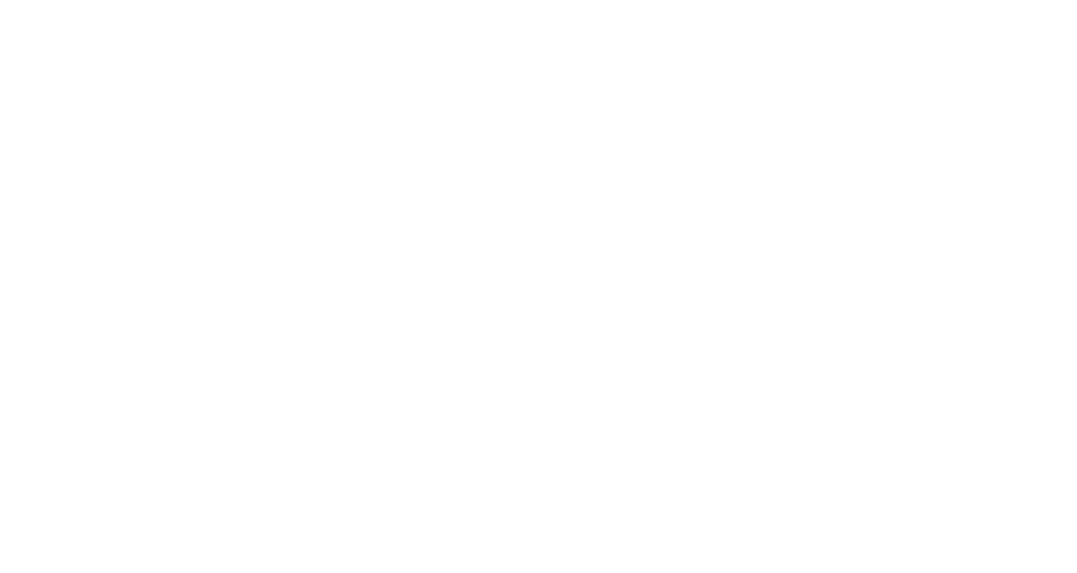
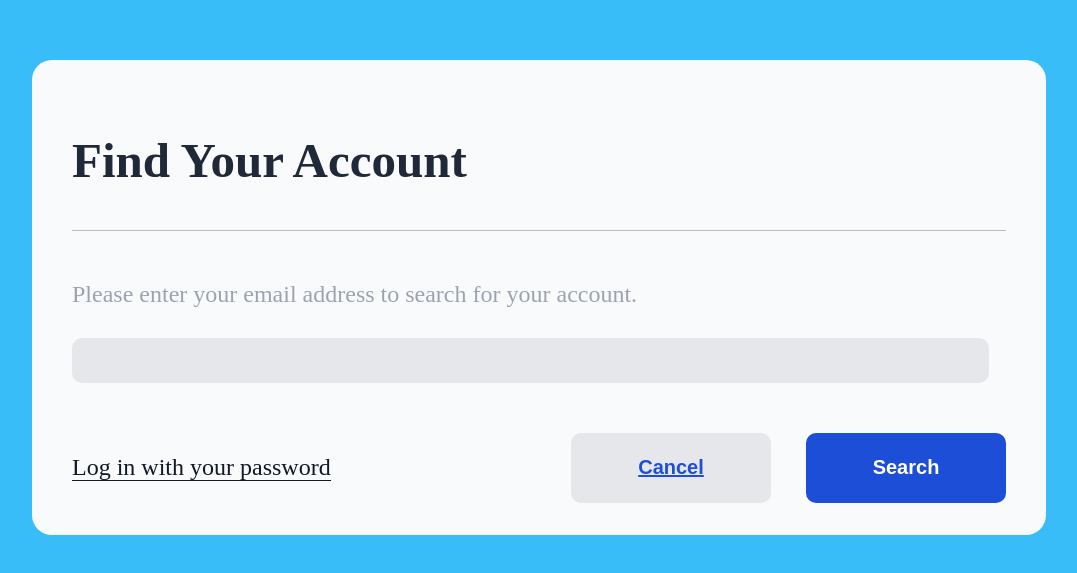
Before and after one commit to noureldinyahia88/Task-manager, a React (Create React App) app: page /forgetpassword in a window 1280 px wide. Before the commit this address had no page. Shown: the part 103-676 px from the top of the page, without its empty margins (101-1178 px from the left). Built offline with nearby package versions, Linux system fonts and the light colour scheme.

Commit message:
login page api and  dynamic token

```diff
--- a/src/App.js
+++ b/src/App.js
@@ -8,6 +8,7 @@ import LoginPage from "./Pages/LoginPage";
 
 import { QueryClientProvider } from "@tanstack/react-query";
 import { queryClient } from "./components/Uitily/http/http";
+import ForgetPasswordPage from "./Pages/ForgetPasswordPage";
 
 
 function App() {
@@ -15,8 +16,9 @@ function App() {
     <QueryClientProvider client={queryClient}>
     <BrowserRouter>
     <Routes>
-      <Route path="/login" element={<LoginPage />} />
-      <Route path="/" element={<ManageProjects />} />
+      <Route path="/" element={<LoginPage />} />
+      <Route path="/forgetpassword" element={<ForgetPasswordPage />} />
+      <Route path="/ManageProjects" element={<ManageProjects />} />
       <Route path="/manageAdmin" element={<ManageAdmins />} />
       <Route path="/manageEmployees" element={<ManageEmployees />} />
       <Route path="/managePMS" element={<ManagePMs />} />
--- /dev/null
+++ b/src/Pages/ForgetPasswordPage.jsx
@@ -0,0 +1,155 @@
+import React from 'react';
+import { NavLink } from 'react-router-dom';
+import styled from 'styled-components';
+
+const theme = {
+    skyColor:'#7DD3FC',
+    white: '#F9FAFB',
+    sky50: '#F0F9FF',
+    gray50: '#F9FAFB',
+    gray400: '#9CA3AF',
+    fontColor: '#0D1C2E',
+    blue400: '#38BDF8',
+    blue700: '#1D4ED8',
+    blue800: '#1E40AF',
+    gray500: '#6B7280',
+    gray200: '#E5E7EB',
+    gray800: '#1F2937',
+    inputColor: '#9CA3AF',
+    black: '#000'
+};
+
+const ForgetPasswordPageWrapper = styled.div`
+  background-color: ${theme.blue400};
+  display: grid;
+  place-items: center;
+  height: 100vh;
+`;
+
+const Form = styled.form`
+  background-color: ${theme.white};
+    border-radius: 20px;
+    width: 934px;
+    height: 395px;
+    padding: 40px;
+    display: flex;
+    flex-direction: column;
+    justify-content: center;
+    gap: 50px;
+`;
+
+const FormHeader = styled.div`
+    border-bottom: 1px solid #BDBDBD;
+`;
+
+const H2 = styled.h2`
+  color:${theme.gray800};
+  font-size: 49px;
+  font-weight: 600;
+`;
+
+const InputWrapper = styled.div`
+
+    display: flex;
+    flex-direction: column;
+    gap: 30px;
+`;
+
+const Label = styled.label`
+  color: ${theme.gray400};
+  font-size: 24px;
+
+`;
+
+const Input = styled.input`
+  width: 95%;
+  border: none;
+  background-color: #E5E7EB;
+  color: #111827;
+  padding: 15px;
+    border-radius: 10px;
+
+    &:focus{
+        outline: none;
+        border: none;
+    }
+
+`;
+
+const FormFooter = styled.div`
+  display: flex;
+  align-items: center;
+  justify-content: space-between;
+`;
+
+const Link = styled.a`
+  color: #111827;
+  border-bottom:1px solid #111827 ;
+  cursor: pointer;
+  font-size: 24px;
+
+`;
+
+const BtnWrapper = styled.div`
+    display: flex;
+    gap: 35px;
+
+`;
+
+const GrayBtn = styled.button`
+      width: 200px;
+    height: 70px;
+    display: flex;
+    align-items: center;
+    justify-content: center;
+    background-color: #E5E7EB;
+    color: #1D4ED8;
+    border-radius: 10px;
+    font-size: 20px;
+    font-weight: 600;
+    text-decoration: underline;
+    border: none;
+    cursor: pointer;
+`;
+
+const BlueBtn = styled.button`
+  width: 200px;
+  height: 70px;
+  display: flex;
+  align-items: center;
+  justify-content: center;
+  background-color: #1D4ED8;
+  color: #fff;
+  border-radius: 10px;
+    font-size: 20px;
+    font-weight: 600;
+    border: none;
+    cursor: pointer;
+`;
+
+const ForgetPasswordPage = () => {
+  return (
+    <ForgetPasswordPageWrapper>
+      <Form>
+        <FormHeader>
+          <H2>Find Your Account</H2>
+        </FormHeader>
+        <InputWrapper>
+          <Label>Please enter your email address to search for your account.</Label>
+          <Input />
+        </InputWrapper>
+        <FormFooter>
+            <NavLink to="/" style={{ textDecoration: 'none' }}>
+          <Link>Log in with your password</Link>
+            </NavLink>
+          <BtnWrapper>
+            <GrayBtn>Cancel</GrayBtn>
+            <BlueBtn>Search</BlueBtn>
+          </BtnWrapper>
+        </FormFooter>
+      </Form>
+    </ForgetPasswordPageWrapper>
+  );
+};
+
+export default ForgetPasswordPage;
--- a/src/components/Admin/AdminProjectCard.jsx
+++ b/src/components/Admin/AdminProjectCard.jsx
@@ -326,7 +326,7 @@ const AdminProjectCard = ({id ,progress ,managerImg, title, description, startDa
 
     // update Project
     const { mutate: updateMutate  } = useMutation({
-        mutationFn: updateProject,
+        mutationFn:()=> updateProject(),
     })
 
     function handleSubmitUpdate(formData) {
--- a/src/components/Admin/AdminSidebar.jsx
+++ b/src/components/Admin/AdminSidebar.jsx
@@ -94,6 +94,10 @@ const Button = styled.button`
 
 
 const AdminSidebar = () => {
+
+    const logedout = () => {
+        localStorage.removeItem('token')
+    }
 return (
     <SidebarWrapper>
         <LogoWrapper>
@@ -105,7 +109,7 @@ return (
         </AdminInfoWrapper>
     <BtnsWrapper>
 
-    <NavLink className="navLink" to="/" style={{ textDecoration: 'none' }}>
+    <NavLink className="navLink" to="/ManageProjects" style={{ textDecoration: 'none' }}>
         <Button className='active'><LuLayoutGrid style={{fontSize:"16px"}} /> Manage Projects</Button>
     </NavLink>
 
@@ -125,8 +129,8 @@ return (
         <Button><IoPersonSharp style={{fontSize:"20px"}} /> My Account</Button>
     </NavLink>
 
-    <NavLink className="navLink" to="/LoginPage" style={{ textDecoration: 'none' }}>
-        <Button><RiLogoutBoxLine style={{fontSize:"20px"}} /> Log Out</Button>
+    <NavLink className="navLink" to="/" style={{ textDecoration: 'none' }}>
+        <Button onClick={logedout}><RiLogoutBoxLine style={{fontSize:"20px"}} /> Log Out</Button>
     </NavLink>
     </BtnsWrapper>
     </SidebarWrapper>
--- a/src/components/Uitily/http/AdminApi/ManageAdminsApi.js
+++ b/src/components/Uitily/http/AdminApi/ManageAdminsApi.js
@@ -4,7 +4,7 @@ export async function fetchAdmins() {
       const response = await fetch('http://3.126.203.127:8084/employees', {
         method: 'GET',
         headers: {
-          Authorization: `Bearer ${'eyJhbGciOiJIUzI1NiIsInR5cCI6IkpXVCJ9.eyJleHAiOjE3MDYxOTEzMzQsInN1YiI6IjYiLCJlbWFpbCI6ImVtaWx5LmRhdmlzQGV4YW1wbGUuY29tIiwibmFtZSI6IkVtaWx5IiwiaW1hZ2UiOiJ1c2VyLmpwZyIsInJvbGUiOlsiUk9MRV9HTE9CQUxfQURNSU4iXX0.uhYPyZO3IIwuSxV402g-rdMBZAQeLErHrmBFDlYpX3k'}`,
+          Authorization: `Bearer ${localStorage.getItem('token')}`,
         },
       });
 
@@ -59,7 +59,7 @@ export async function deleteAdmin({ id }) {
     method: 'DELETE',
     headers: {
       'Content-Type': 'application/json',
-      'Authorization': `Bearer ${'eyJhbGciOiJIUzI1NiIsInR5cCI6IkpXVCJ9.eyJleHAiOjE3MDYxOTEzMzQsInN1YiI6IjYiLCJlbWFpbCI6ImVtaWx5LmRhdmlzQGV4YW1wbGUuY29tIiwibmFtZSI6IkVtaWx5IiwiaW1hZ2UiOiJ1c2VyLmpwZyIsInJvbGUiOlsiUk9MRV9HTE9CQUxfQURNSU4iXX0.uhYPyZO3IIwuSxV402g-rdMBZAQeLErHrmBFDlYpX3k'}`,
+      'Authorization': `Bearer ${localStorage.getItem('token')}`,
     },
   });
 
@@ -80,7 +80,7 @@ export async function updateAdmin({ id, event }) {
     body: JSON.stringify({ event }),
     headers: {
       'Content-Type': 'application/form-data',
-      'Authorization': `Bearer ${'eyJhbGciOiJIUzI1NiIsInR5cCI6IkpXVCJ9.eyJleHAiOjE3MDYxOTEzMzQsInN1YiI6IjYiLCJlbWFpbCI6ImVtaWx5LmRhdmlzQGV4YW1wbGUuY29tIiwibmFtZSI6IkVtaWx5IiwiaW1hZ2UiOiJ1c2VyLmpwZyIsInJvbGUiOlsiUk9MRV9HTE9CQUxfQURNSU4iXX0.uhYPyZO3IIwuSxV402g-rdMBZAQeLErHrmBFDlYpX3k'}`,
+      'Authorization': `Bearer ${localStorage.getItem('token')}`,
     },
   });
 
--- a/src/components/Uitily/http/AdminApi/ManageEmployeesApi.js
+++ b/src/components/Uitily/http/AdminApi/ManageEmployeesApi.js
@@ -4,7 +4,7 @@ export async function fetchEmployees() {
       const response = await fetch('http://3.126.203.127:8084/employees', {
         method: 'GET',
         headers: {
-          Authorization: `Bearer ${'eyJhbGciOiJIUzI1NiIsInR5cCI6IkpXVCJ9.eyJleHAiOjE3MDYxODA1NzcsInN1YiI6IjYiLCJlbWFpbCI6ImVtaWx5LmRhdmlzQGV4YW1wbGUuY29tIiwibmFtZSI6IkVtaWx5IiwiaW1hZ2UiOiJ1c2VyLmpwZyIsInJvbGUiOlsiUk9MRV9HTE9CQUxfQURNSU4iXX0.5OV8dTxxcNjoXQjoXvQU2Jwf83gqGryQTwTG_Xqe0gk'}`,
+          Authorization: `Bearer ${localStorage.getItem('token')}`,
         },
       });
 
@@ -29,7 +29,7 @@ export async function fetchEmployees() {
       method: 'DELETE',
       headers: {
         'Content-Type': 'application/json',
-        'Authorization': `Bearer ${'eyJhbGciOiJIUzI1NiIsInR5cCI6IkpXVCJ9.eyJleHAiOjE3MDYxODA1NzcsInN1YiI6IjYiLCJlbWFpbCI6ImVtaWx5LmRhdmlzQGV4YW1wbGUuY29tIiwibmFtZSI6IkVtaWx5IiwiaW1hZ2UiOiJ1c2VyLmpwZyIsInJvbGUiOlsiUk9MRV9HTE9CQUxfQURNSU4iXX0.5OV8dTxxcNjoXQjoXvQU2Jwf83gqGryQTwTG_Xqe0gk'}`,
+        'Authorization': `Bearer ${localStorage.getItem('token')}`,
       },
     });
 
```
Also changed, not shown: src/Pages/LoginPage.jsx (+65 -12 lines), src/components/Uitily/http/AdminApi/ManagePMsApi.js (+4 -4 lines), src/components/Uitily/http/http.js (+24 -27 lines).
